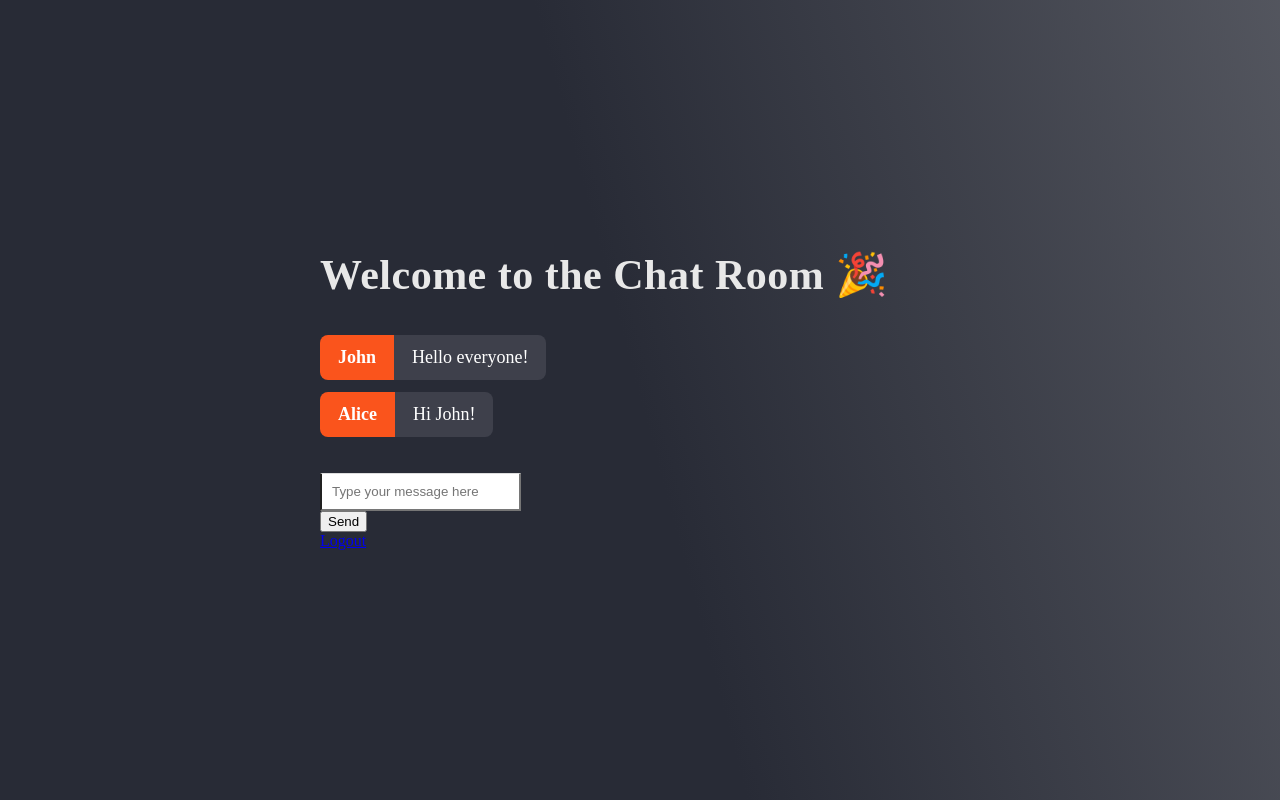
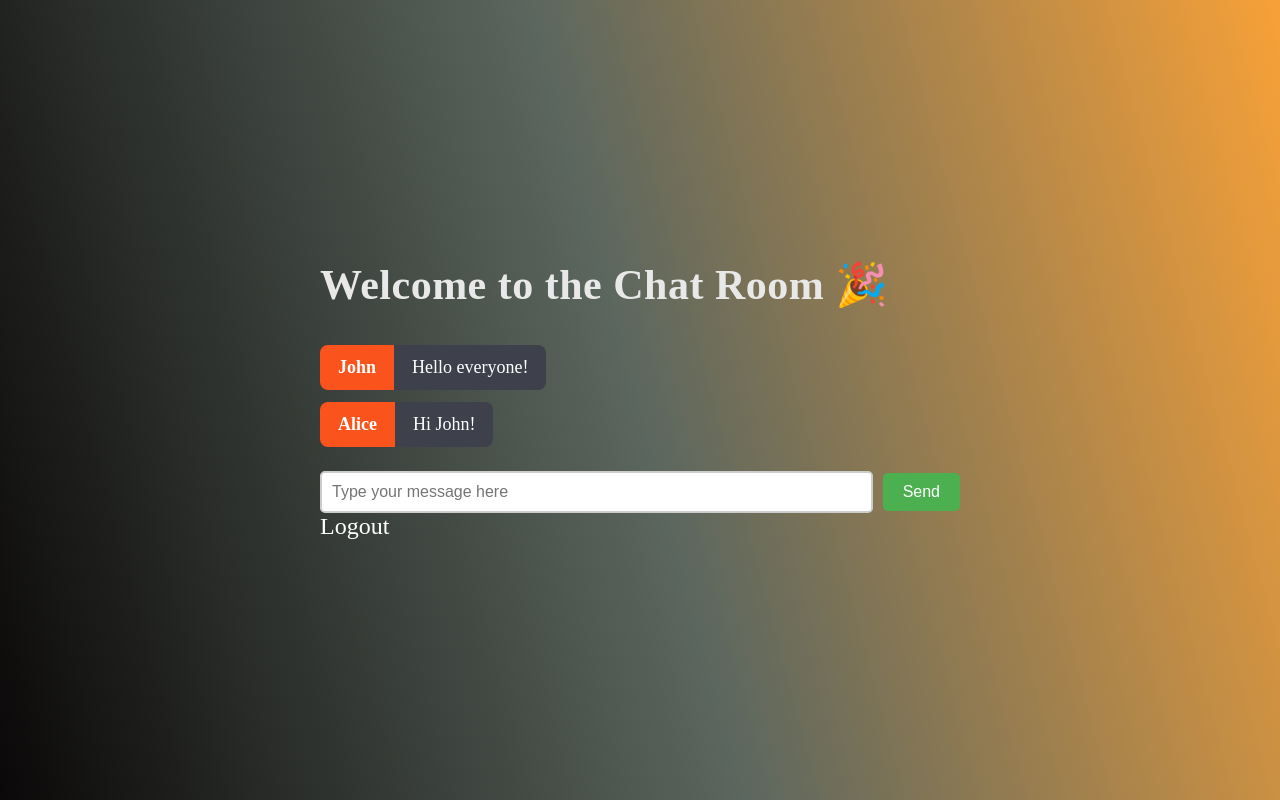
Before and after one commit to NgawangChoedenShankentsang/Chat_Applikation, a website: page client/chatApplication.html in a window 1280 px wide. Drawn offline with Linux system fonts and the light colour scheme.

Commit message:
changes on files

```diff
--- a/app.js
+++ b/app.js
@@ -27,7 +27,7 @@ if (env !== "production") {
 app.use(express.static("client"));
 // route for the homepage
 app.get("/", (req, res) => {
-  res.sendFile(__dirname + "/client/index.html");
+  res.sendFile(__dirname + "/client/chatApplication.html");
 });
   // Initialize the websocket server
   initializeWebsocketServer(server);
--- a/client/chatApplication.html
+++ b/client/chatApplication.html
@@ -44,5 +44,7 @@
                 </div>
             </div>
 		</div>
+
+        <script src="script.js"></script>
 	</body>
 </html>
--- a/client/script.js
+++ b/client/script.js
@@ -1,4 +1,4 @@
-const socket = new WebSocket('ws://localhost:8080');
+const socket = new WebSocket('ws://localhost:3000');
 
 // Handle connection opened
 socket.addEventListener('open', (event) => {
--- a/client/style.css
+++ b/client/style.css
@@ -10,7 +10,7 @@ body {
 .background {
     width: 100vw;
     height: 100vh;
-    background: linear-gradient(75deg, rgb(40,43,54) 0%, rgb(40,43,54) 50%, rgba(40,43,54,0.8) 100%);
+    background: linear-gradient(75deg, rgb(10, 8, 8) 0%, rgb(92, 103, 95) 50%, rgba(245, 137, 6, 0.8) 100%);
     /* Vertical center */
     display: table-cell;
     vertical-align: middle;
@@ -113,6 +113,43 @@ body {
     transform: scale(0.95);
   }
 
+  /* Style for message form */
+.message-form {
+    display: flex;
+    align-items: center;
+  }
+
+  .message-input {
+    flex: 1;
+    padding: 10px;
+    font-size: 16px;
+    border: 2px solid #ccc;
+    border-radius: 5px;
+  }
+
+  .message-button {
+    margin-left: 10px;
+    padding: 10px 20px;
+    font-size: 16px;
+    background-color: #4CAF50;
+    color: white;
+    border: none;
+    border-radius: 5px;
+    cursor: pointer;
+  }
+
+  /* Style for logout link */
+  .logout a {
+    font-size: 24px;
+    color: white;
+    text-decoration: none;
+  }
+
+  .logout a:hover {
+    color: #fa541c;
+    text-decoration: underline;
+  }
+
 
 .form-card {
     width: 50%;
--- a/package.json
+++ b/package.json
@@ -9,6 +9,7 @@
     "prod": "NODE_ENV=production node app.js"
   },
   "dependencies": {
+    "bcrypt": "^5.1.0",
     "connect-livereload": "^0.6.1",
     "express": "^4.18.2",
     "livereload": "^0.9.3",
```
Also changed, not shown: client/create.html (+2 -1 lines), client/createAccount.js (added, +9 -0 lines), 2 other files.
